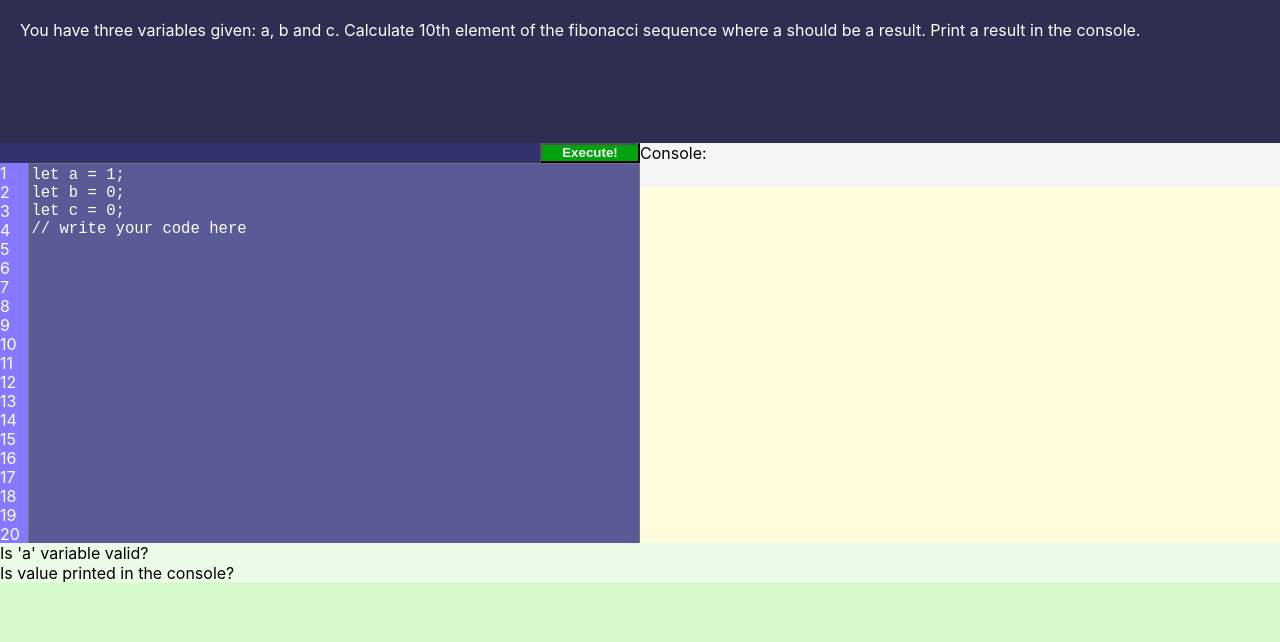
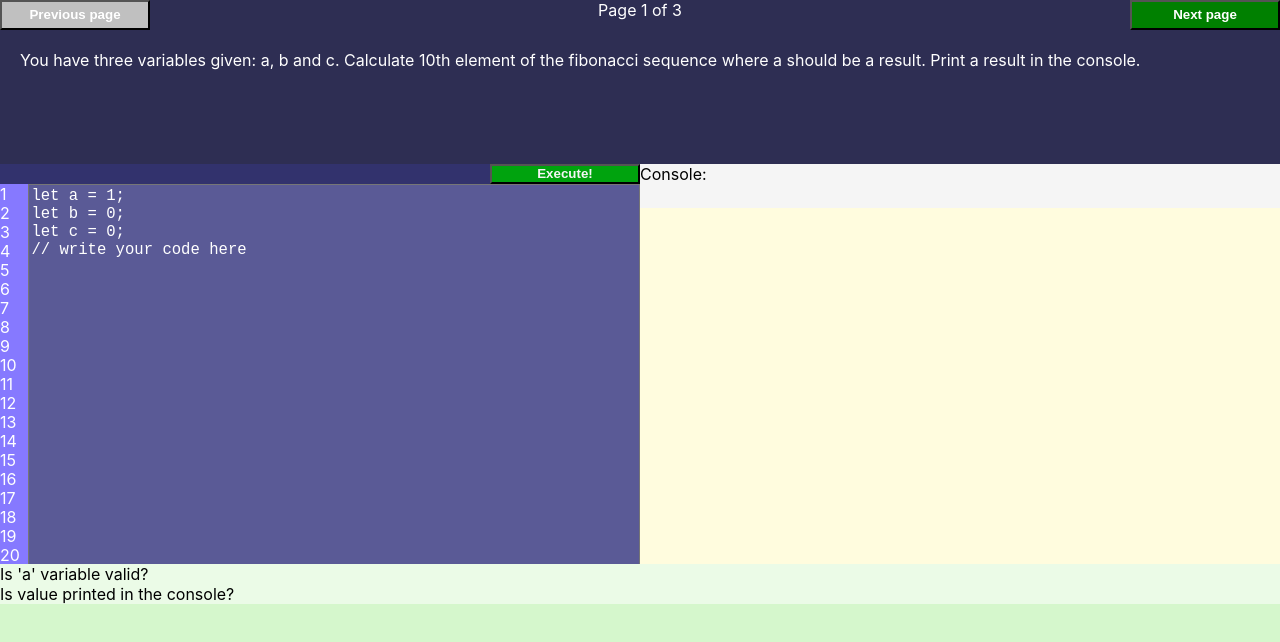
Before and after one commit to Adam-Ratajczak/js-editor, a React (Create React App) app: page / in a window 1280 px wide. Shown: the top 642 px of the page. Built offline with nearby package versions, Linux system fonts and the light colour scheme.

Commit message:
Controls

```diff
--- a/src/App.js
+++ b/src/App.js
@@ -3,7 +3,8 @@ import './App.scss';
 
 const lines_of_code = 20
 
-let Level = {
+const Levels = [
+  {
     command: "You have three variables given: a, b and c. Calculate 10th element of the fibonacci sequence where a should be a result. Print a result in the console.",
     code:"let a = 1;\nlet b = 0;\nlet c = 0;\n// write your code here\n",
     protected_lines: 3,
@@ -13,12 +14,36 @@ let Level = {
       {msg: "Is value printed in the console?", eval: "for(let cmd of consoleLogs){if(cmd.value == res[0]){ return true;}}\nreturn false;"}
     ],
     page_content: false
-}
+  },
+  {
+    command: "You have three variables given: a, b and c. Calculate 10th element of the fibonacci sequence where a should be a result. Print a result in the console.",
+    code:"let a = 1;\nlet b = 0;\nlet c = 0;\n// write your code here\n",
+    protected_lines: 3,
+    vars: "return [a, b, c];",
+    checks: [
+      {msg: "Is 'a' variable valid?", eval: "return res[0] == 89"},
+      {msg: "Is value printed in the console?", eval: "for(let cmd of consoleLogs){if(cmd.value == res[0]){ return true;}}\nreturn false;"}
+    ],
+    page_content: (<div id="sample-page"><p>bajo jajo</p></div>)
+  },
+  {
+    command: "You have three variables given: a, b and c. Calculate 10th element of the fibonacci sequence where a should be a result. Print a result in the console.",
+    code:"let a = 1;\nlet b = 0;\nlet c = 0;\n// write your code here\n",
+    protected_lines: 3,
+    vars: "return [a, b, c];",
+    checks: [
+      {msg: "Is 'b' variable valid?", eval: "return res[0] == 89"},
+      {msg: "Is value printed in the console?", eval: "for(let cmd of consoleLogs){if(cmd.value == res[0]){ return true;}}\nreturn false;"}
+    ],
+    page_content: (<div id="sample-page"><p>bajo jajo</p></div>)
+  },
+]
 
 function App() {
   let line_div_arr = []
 
   const [CurrLevel, SetCurrLevel] = useState(0)
+  const [CurrLevelId, SetCurrLevelId] = useState(0)
 
   for(let i = 1; i <= lines_of_code; i++){
     line_div_arr.push((
@@ -65,16 +90,25 @@ function App() {
     }
   }
 
-  useState(()=>{
-    SetCurrLevel(Level)
+  function ChangeLevel(id){
+    if(id < 0 || id >= Levels.length){
+      return
+    }
+
+    SetCurrLevel(Levels[id])
+    SetCurrLevelId(id)
 
     let check_arr = []
 
-    for(let check of Level.checks){
+    for(let check of Levels[id].checks){
       check_arr.push((<div style={{backgroundColor: "#FFFFFF88"}}>{check.msg}</div>))
     }
 
     SetChecks(check_arr)
+  }
+
+  useState(()=>{
+    ChangeLevel(0)
   }, [1])
 
   function execute(e){
@@ -142,6 +176,11 @@ function App() {
 
   return (
     <div id="main">
+      <div id="page-controls">
+        <button id="prev" style={{backgroundColor: CurrLevelId == 0 ? "silver" : "red"}} onClick={(ev) => ChangeLevel(CurrLevelId - 1)}>Previous page</button>
+        <div>Page {CurrLevelId + 1} of {Levels.length}</div>
+        <button id="next" style={{backgroundColor: (CurrLevelId == Levels.length - 1) ? "silver" : "green"}} onClick={(ev) => ChangeLevel(CurrLevelId + 1)}>Next page</button>
+      </div>
       <div id="command">
         {CurrLevel.command}
       </div>
--- a/src/App.scss
+++ b/src/App.scss
@@ -22,6 +22,34 @@ div, button{
     display: flex;
     flex-direction: column;
     background-color: $base-color;
+}
+
+#page-controls{
+    width: 100%;
+    height: 50px;
+    display: flex;
+    flex-direction: row;
+    justify-content: space-between;
+    color: white;
+}
+
+button{
+    width: 150px;
+    height: 100%;
+    display: flex;
+    justify-content: center;
+    align-items: center;
+    font-weight: bold;
+}
+
+#prev{
+    background-color: red;
+    color: white;
+}
+
+#next{
+    background-color: greenyellow;
+    color: white;
 }
 
 #command{
@@ -53,12 +81,6 @@ div, button{
 #code-execute{
     background-color: $btn-color;
     color: whitesmoke;
-    width: 100px;
-    height: 100%;
-    display: flex;
-    justify-content: center;
-    align-items: center;
-    font-weight: bold;
 }
 
 #code-content-div{
@@ -96,6 +118,11 @@ div, button{
     background-color: $console-color;
 }
 
+#sample-page{
+    width: 50%;
+    background-color: white;
+}
+
 #console-header{
     height: 50px;
     background-color: whitesmoke;
```
Lines whose indentation alone changed are shown as unchanged.
